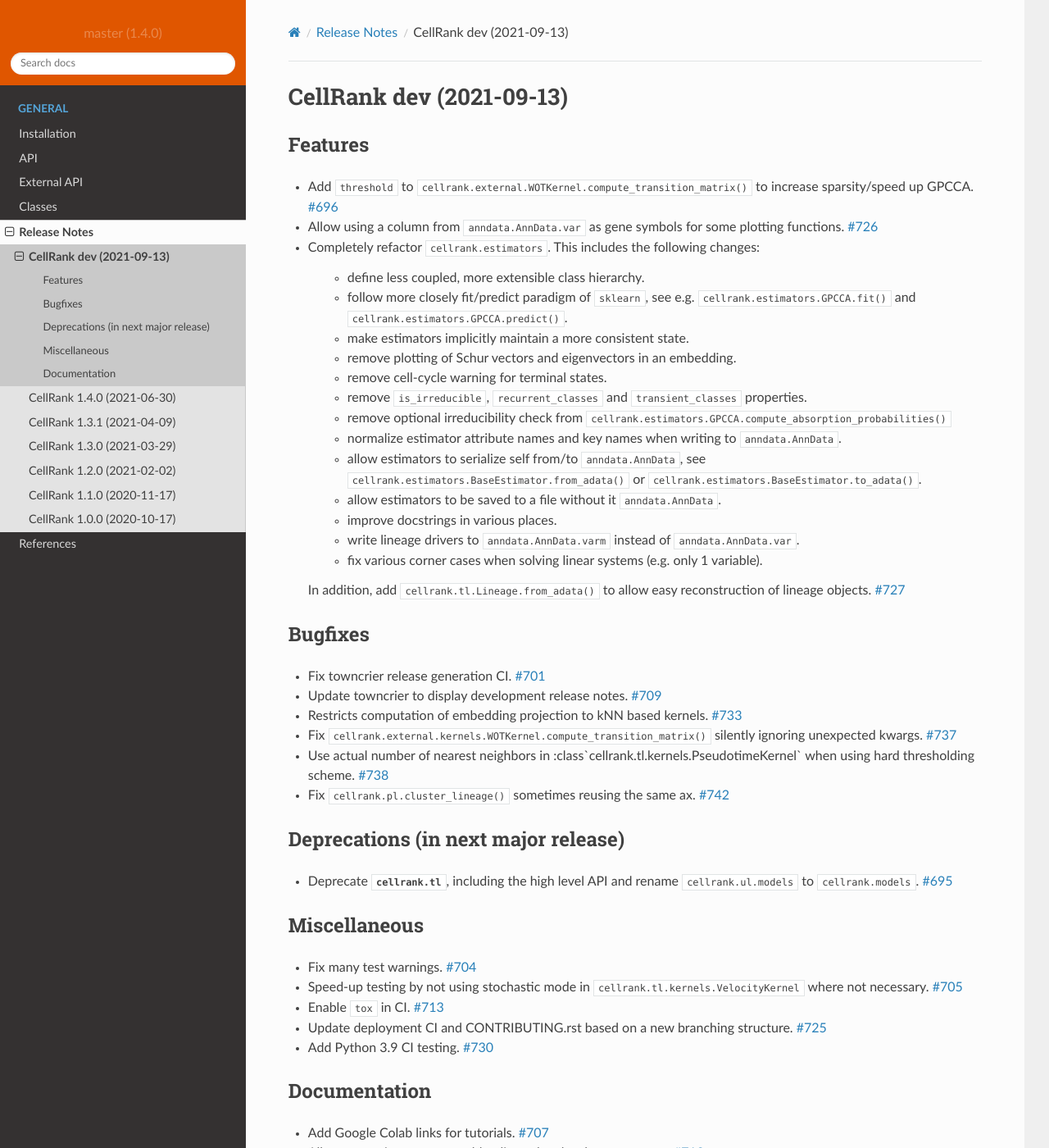
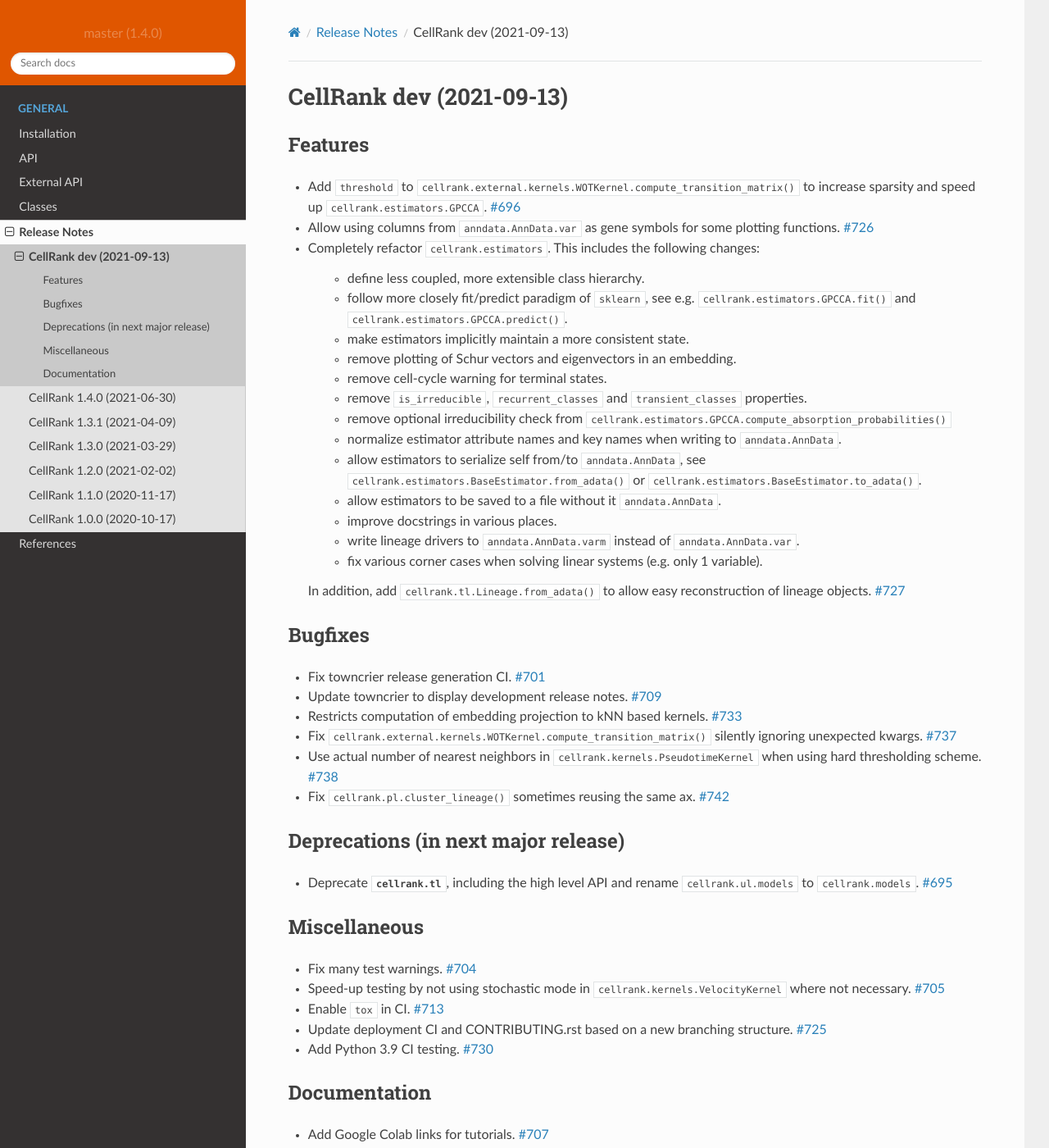
Before and after one commit to theislab/cellrank, a Sphinx documentation site: the page built from docs/source/release/notes-dev.rst, in a window 1280 px wide and 1400 px high. Shown: the whole window at 82% size. Built offline with Sphinx 7.4.7 and the Read the Docs theme 2.0.0, drawn with Linux system fonts in a browser that asks for light colours; pages that are not in the unit, such as notebooks, are missing from menus.

```diff
--- a/docs/requirements.txt
+++ b/docs/requirements.txt
@@ -13,6 +13,5 @@ sphinx-autodoc-annotation
 sphinx-autodoc-typehints>=1.10.3
 sphinx-gallery
 sphinx_copybutton
-sphinx_last_updated_by_git
 sphinx_rtd_theme
 sphinxcontrib-bibtex>=2.3.0
--- a/docs/source/conf.py
+++ b/docs/source/conf.py
@@ -69,7 +69,6 @@ extensions = [
     "sphinx_gallery.gen_gallery",
     "nbsphinx",
     "sphinx_copybutton",
-    "sphinx_last_updated_by_git",
     "typed_returns",
     "sphinxcontrib.bibtex",
     # https://github.com/spatialaudio/nbsphinx/issues/24
--- a/docs/source/release/notes-dev.rst
+++ b/docs/source/release/notes-dev.rst
@@ -4,11 +4,11 @@ CellRank dev (2021-09-13)
 Features
 --------
 
-- Add ``threshold`` to :meth:`cellrank.external.WOTKernel.compute_transition_matrix` to increase sparsity/speed up
-  GPCCA.
+- Add ``threshold`` to :meth:`cellrank.external.kernels.WOTKernel.compute_transition_matrix` to increase sparsity and
+  speed up :class:`cellrank.estimators.GPCCA`.
   `#696 <https://github.com/theislab/cellrank/pull/696>`__
 
-- Allow using a column from :attr:`anndata.AnnData.var` as gene symbols for some plotting functions.
+- Allow using columns from :attr:`anndata.AnnData.var` as gene symbols for some plotting functions.
   `#726 <https://github.com/theislab/cellrank/pull/726>`__
 
 - Completely refactor :mod:`cellrank.estimators`. This includes the following changes:
@@ -48,7 +48,7 @@ Bugfixes
 - Fix :meth:`cellrank.external.kernels.WOTKernel.compute_transition_matrix` silently ignoring unexpected kwargs.
   `#737 <https://github.com/theislab/cellrank/pull/737>`__
 
-- Use actual number of nearest neighbors in :class`cellrank.tl.kernels.PseudotimeKernel`
+- Use actual number of nearest neighbors in :class:`cellrank.kernels.PseudotimeKernel`
   when using hard thresholding scheme.
   `#738 <https://github.com/theislab/cellrank/pull/738>`__
 
@@ -59,8 +59,8 @@ Bugfixes
 Deprecations (in next major release)
 ------------------------------------
 
-- Deprecate :mod:`cellrank.tl`, including the high level API and
-  rename :mod:`cellrank.ul.models` to :mod:`cellrank.models`.
+- Deprecate :mod:`cellrank.tl`, including the high level API and rename
+  :mod:`cellrank.ul.models` to :mod:`cellrank.models`.
   `#695 <https://github.com/theislab/cellrank/pull/695>`__
 
 
@@ -70,7 +70,7 @@ Miscellaneous
 - Fix many test warnings.
   `#704 <https://github.com/theislab/cellrank/pull/704>`__
 
-- Speed-up testing by not using stochastic mode in :class:`cellrank.tl.kernels.VelocityKernel` where not necessary.
+- Speed-up testing by not using stochastic mode in :class:`cellrank.kernels.VelocityKernel` where not necessary.
   `#705 <https://github.com/theislab/cellrank/pull/705>`__
 
 - Enable ``tox`` in CI.
```
